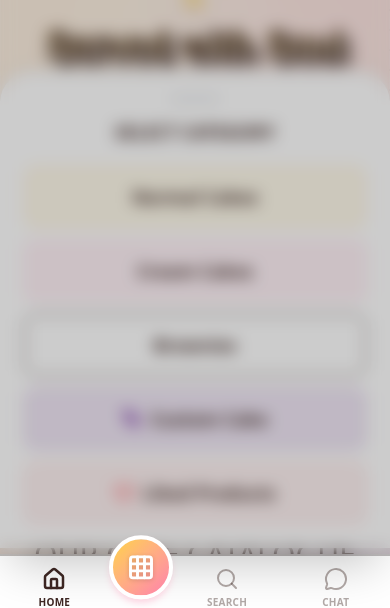
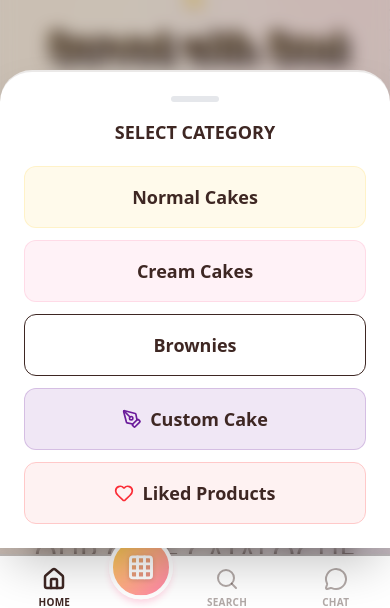
Before and after one commit to arghyacr7/suger_and_soul, a Next.js app: page / in a window 390 px wide. Both pictures are taken after a click on the button 140 px from the left and 788 px from the top of the page. Shown: the part 224-832 px from the top of the page. Built offline with nearby package versions, Linux system fonts and the light colour scheme; no server answers; a web font is replaced by a local one.

Commit message:
fix(mobile-nav): increase z-index for menu drawer

```diff
--- a/src/components/layout/BottomMobileNav.tsx
+++ b/src/components/layout/BottomMobileNav.tsx
@@ -83,7 +83,7 @@ export function BottomMobileNav() {
                                     animate={{ y: 0, opacity: 1 }}
                                     exit={{ y: "100%", opacity: 0 }}
                                     transition={{ type: "spring", damping: 25, stiffness: 300 }}
-                                    className="absolute bottom-full left-0 right-0 bg-white rounded-t-[2rem] shadow-2xl border-t-2 border-brown/10 p-6 z-30 mb-2"
+                                    className="absolute bottom-full left-0 right-0 bg-white rounded-t-[2rem] shadow-2xl border-t-2 border-brown/10 p-6 z-50 mb-2"
                                 >
                                     <div className="flex flex-col gap-3">
                                         <div className="text-center mb-2">
```
